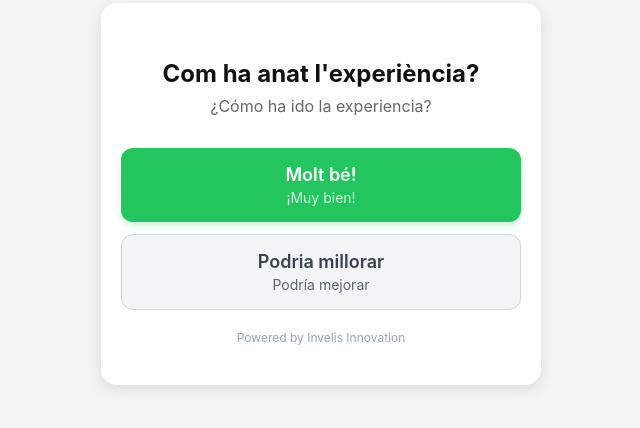
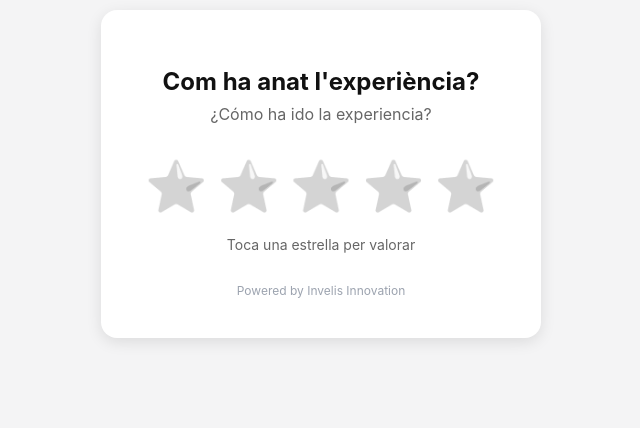
Before and after one commit to invelisinnovation/invelis-shield-demo, a plain HTML site: page index.html in a window 1280 px wide. Shown: the part 226-654 px from the top of the page, without its empty margins (319-959 px from the left). Drawn offline with Linux system fonts and the light colour scheme.

Commit message:
index.html

```diff
--- a/index.html
+++ b/index.html
@@ -15,6 +15,7 @@
             margin: 0;
             padding: 20px;
             text-align: center;
+            box-sizing: border-box;
         }
         .container {
             background: white;
@@ -35,45 +36,27 @@
             margin-top: 0;
             margin-bottom: 32px;
         }
-        .btn {
-            display: block;
-            width: 100%;
-            padding: 16px;
-            margin-bottom: 12px;
-            border-radius: 12px;
+        .stars {
+            display: flex;
+            justify-content: center;
+            gap: 10px;
+            margin-bottom: 20px;
+        }
+        .star {
             text-decoration: none;
-            font-weight: 600;
-            font-size: 18px;
-            transition: transform 0.1s;
-            box-sizing: border-box; /* Assegura que el padding no trenqui l'amplada */
+            font-size: 50px;
+            cursor: pointer;
+            transition: transform 0.2s;
+            /* Filtro para hacer las estrellas grises por defecto */
+            filter: grayscale(100%);
         }
-        .btn:active {
-            transform: scale(0.98);
+        /* Al tocar una estrella, se hace grande y vuelve a color original (amarillo) */
+        .star:active {
+            transform: scale(0.8);
+            filter: grayscale(0%);
         }
-        .btn span {
-            display: block;
-            font-size: 14px;
-            font-weight: 400;
-            margin-top: 4px;
-            opacity: 0.8;
-        }
-
-        /* BOTÓ SÍ (Bo - Google Maps) */
-        .btn-yes {
-            background-color: #22c55e; /* Verd Èxit */
-            color: white;
-            box-shadow: 0 4px 6px rgba(34, 197, 94, 0.2);
-        }
-
-        /* BOTÓ NO (Dolent - Tally) */
-        .btn-no {
-            background-color: #f3f4f6;
-            color: #374151;
-            border: 1px solid #d1d5db;
-        }
-
         .footer {
-            margin-top: 20px;
+            margin-top: 30px;
             font-size: 12px;
             color: #9ca3af;
         }
@@ -85,15 +68,16 @@
         <h1>Com ha anat l'experiència?</h1>
         <p class="subtitle">¿Cómo ha ido la experiencia?</p>
 
-        <a href="https://g.page/r/CT_bYKGbd2dIEBM/review" class="btn btn-yes">
-            Molt bé!
-            <span>¡Muy bien!</span>
-        </a>
+        <div class="stars">
+            <a href="https://tally.so/r/TU_TALLY_AQUI" class="star">⭐</a>
+            <a href="https://tally.so/r/TU_TALLY_AQUI" class="star">⭐</a>
+            <a href="https://tally.so/r/TU_TALLY_AQUI" class="star">⭐</a>
 
-        <a href="https://tally.so/r/68N2V5" class="btn btn-no">
-            Podria millorar
-            <span>Podría mejorar</span>
-        </a>
+            <a href="TU_ENLACE_MAPS_AQUI" class="star">⭐</a>
+            <a href="TU_ENLACE_MAPS_AQUI" class="star">⭐</a>
+        </div>
+
+        <p class="subtitle" style="font-size: 14px; margin-bottom: 0;">Toca una estrella per valorar</p>
 
         <div class="footer">
             Powered by Invelis Innovation
```
